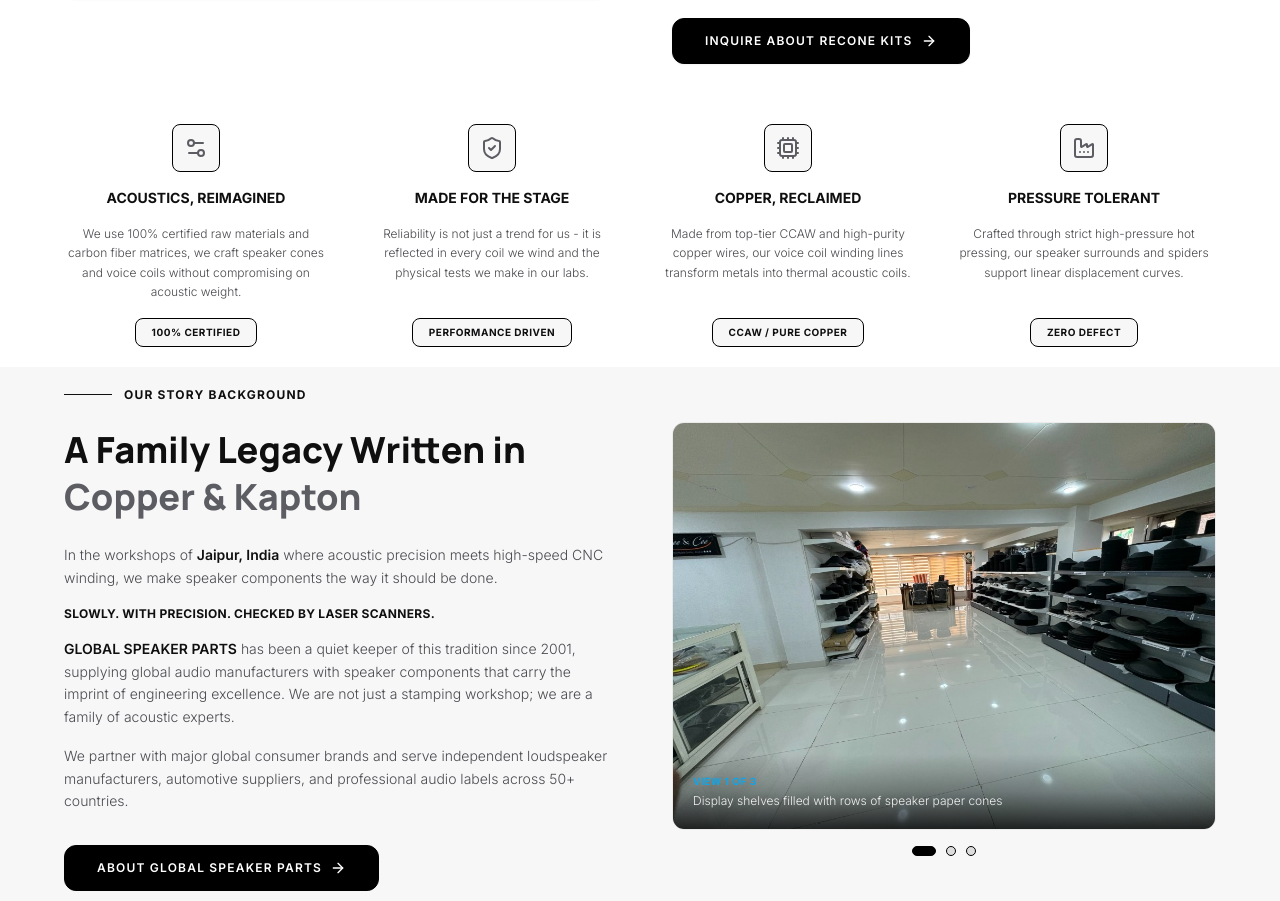
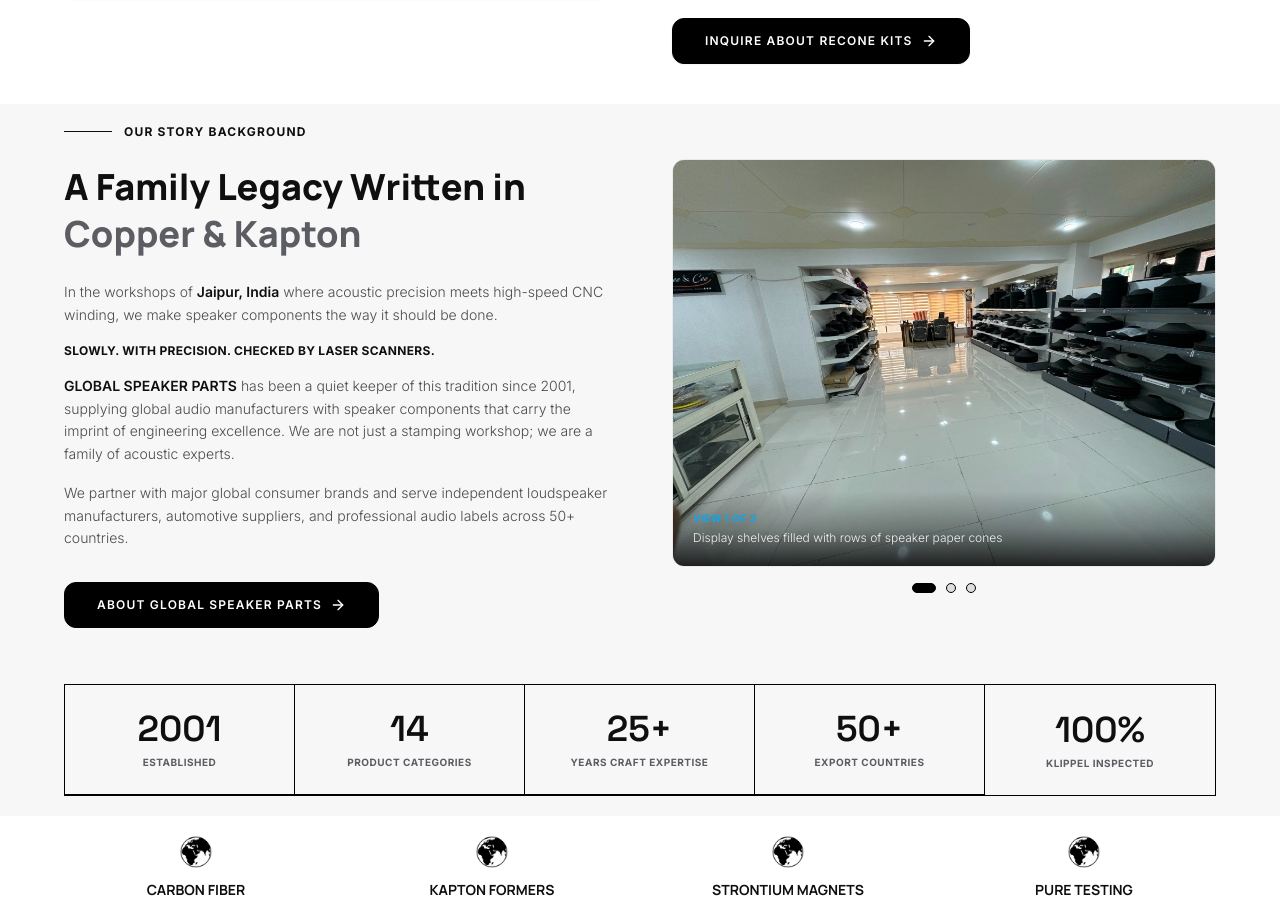
Before and after one commit to zaidthisside/globalspeakerparts, a Next.js app: page / in a window 1280 px wide. Shown: the part 4385-5286 px from the top of the page. Built offline with nearby package versions, Linux system fonts and the light colour scheme; no server answers; the database is empty.

Commit message:
feat: remove the Four Pillars Grid Section from the homepage

```diff
--- a/src/app/page.tsx
+++ b/src/app/page.tsx
@@ -445,67 +445,6 @@ export default function Home() {
         </div>
       </section>
 
-      {/* 2. Four Pillars Grid Section (Kagzi Layout Clone) */}
-      <section className="w-full py-5 bg-white">
-        <div className="max-w-[1400px] mx-auto px-4 sm:px-6 lg:px-10 xl:px-16">
-          <div className="grid grid-cols-2 lg:grid-cols-4 gap-6 sm:gap-10 lg:gap-8">
-
-            <div className="flex flex-col items-center text-center space-y-4">
-              <div className="w-12 h-12 rounded-lg bg-[#F7F7F8] border border-black flex items-center justify-center">
-                <Settings2 className="w-6 h-6 text-[#5C5C63]" />
-              </div>
-              <h3 className="text-sm font-bold text-[#0F0F10] uppercase">Acoustics, Reimagined</h3>
-              <p className="text-xs text-[#4A4A4F] leading-relaxed font-light flex-grow max-w-xs font-sans">
-                We use 100% certified raw materials and carbon fiber matrices, we craft speaker cones and voice coils without compromising on acoustic weight.
-              </p>
-              <div className="bg-[#F7F7F8] border border-black text-[#0F0F10] px-4 py-1.5 rounded-lg text-[10px] font-bold uppercase tracking-wider font-sans">
-                100% Certified
-              </div>
-            </div>
-
-            <div className="flex flex-col items-center text-center space-y-4">
-              <div className="w-12 h-12 rounded-lg bg-[#F7F7F8] border border-black flex items-center justify-center">
-                <ShieldCheck className="w-6 h-6 text-[#5C5C63]" />
-              </div>
-              <h3 className="text-sm font-bold text-[#0F0F10] uppercase">Made for the Stage</h3>
-              <p className="text-xs text-[#4A4A4F] leading-relaxed font-light flex-grow max-w-xs font-sans">
-                Reliability is not just a trend for us - it is reflected in every coil we wind and the physical tests we make in our labs.
-              </p>
-              <div className="bg-[#F7F7F8] border border-black text-[#0F0F10] px-4 py-1.5 rounded-lg text-[10px] font-bold uppercase tracking-wider font-sans">
-                Performance Driven
-              </div>
-            </div>
-
-            <div className="flex flex-col items-center text-center space-y-4">
-              <div className="w-12 h-12 rounded-lg bg-[#F7F7F8] border border-black flex items-center justify-center">
-                <Cpu className="w-6 h-6 text-[#5C5C63]" />
-              </div>
-              <h3 className="text-sm font-bold text-[#0F0F10] uppercase">Copper, Reclaimed</h3>
-              <p className="text-xs text-[#4A4A4F] leading-relaxed font-light flex-grow max-w-xs font-sans">
-                Made from top-tier CCAW and high-purity copper wires, our voice coil winding lines transform metals into thermal acoustic coils.
-              </p>
-              <div className="bg-[#F7F7F8] border border-black text-[#0F0F10] px-4 py-1.5 rounded-lg text-[10px] font-bold uppercase tracking-wider font-sans">
-                CCAW / Pure Copper
-              </div>
-            </div>
-
-            <div className="flex flex-col items-center text-center space-y-4">
-              <div className="w-12 h-12 rounded-lg bg-[#F7F7F8] border border-black flex items-center justify-center">
-                <Factory className="w-6 h-6 text-[#5C5C63]" />
-              </div>
-              <h3 className="text-sm font-bold text-[#0F0F10] uppercase">Pressure Tolerant</h3>
-              <p className="text-xs text-[#4A4A4F] leading-relaxed font-light flex-grow max-w-xs font-sans">
-                Crafted through strict high-pressure hot pressing, our speaker surrounds and spiders support linear displacement curves.
-              </p>
-              <div className="bg-[#F7F7F8] border border-black text-[#0F0F10] px-4 py-1.5 rounded-lg text-[10px] font-bold uppercase tracking-wider font-sans">
-                Zero Defect
-              </div>
-            </div>
-
-          </div>
-        </div>
-      </section>
-
       {/* 3. Corporate Legacy & Statistics (Kagzi Layout Clone) */}
       <section className="w-full py-5 bg-[#F7F7F8]">
         <div className="max-w-[1400px] mx-auto px-4 sm:px-6 lg:px-10 xl:px-16">
```
